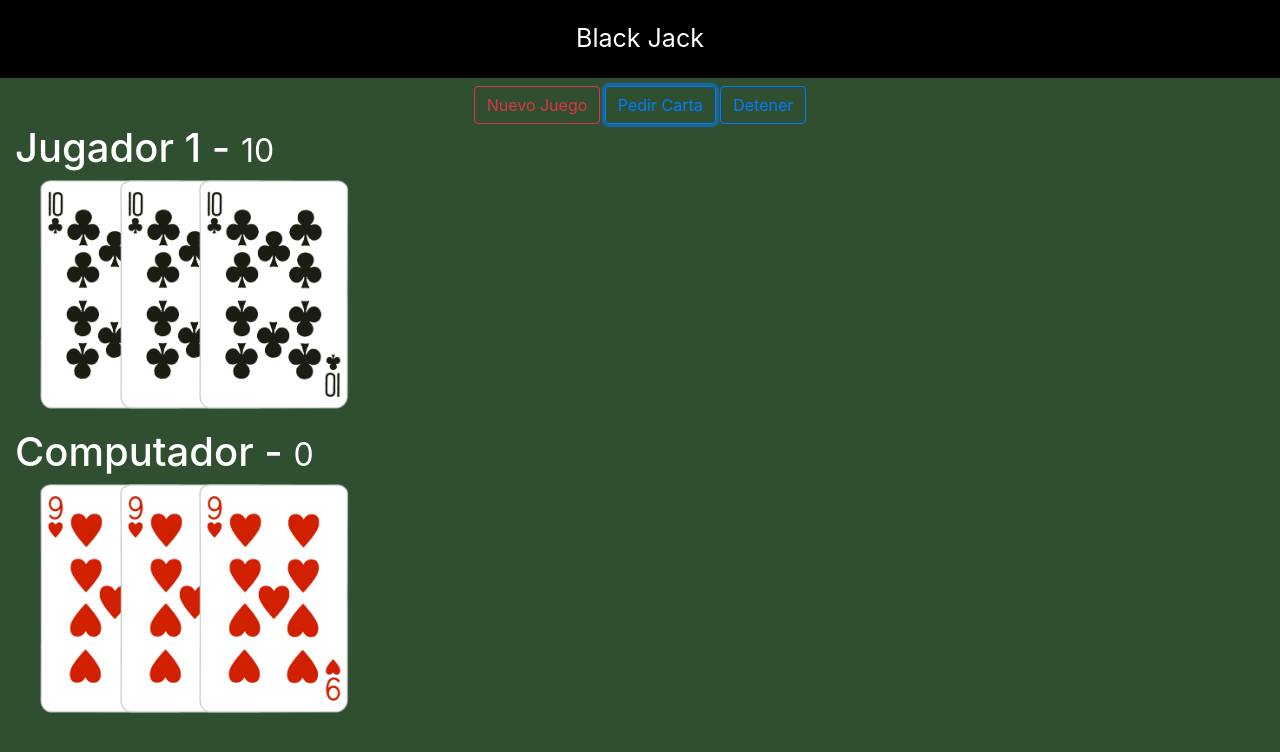
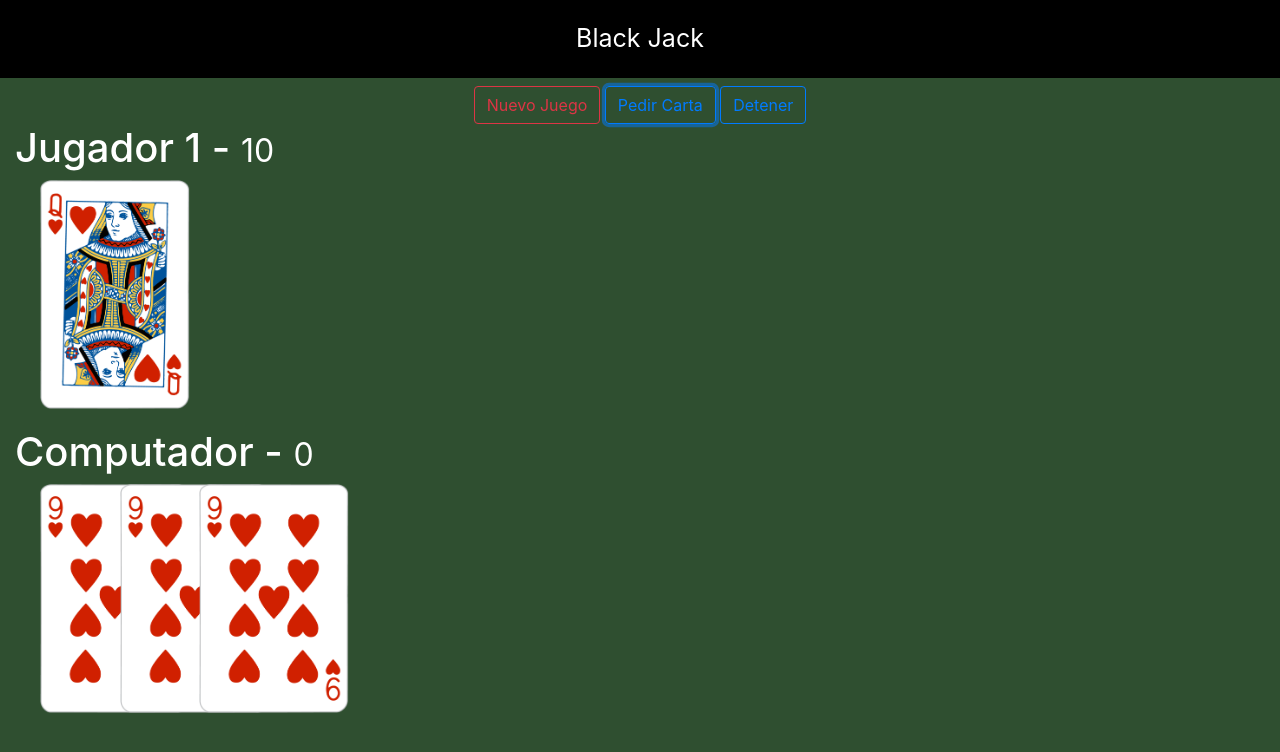
Before and after one commit to Nicole1707/black_jack_js, a plain HTML site: page index.html in a window 1280 px wide. Both pictures are taken after a click on the button "Pedir Carta". Drawn offline with nearby package versions, Linux system fonts and the light colour scheme.

Commit message:
continuacion

```diff
--- a/assets/js/juego.js
+++ b/assets/js/juego.js
@@ -1,16 +1,15 @@
 let deck = [];
 const types = ['C', 'D', 'H', 'S']
 const specials = ['A', 'J', 'Q', 'K'];
-let puntosJugador =0,
-puntosCompu =0;
+let puntosJugador = 0,
+    puntosCompu = 0;
 
 //Ref HTML
 
 const btnPedir = document.querySelector('#btnPedir');
 
 const puntosHTML = document.querySelectorAll('small');
-
-const divCartasJugador = document.querySelectorAll('jugador-cartas')
+const divCartasJugador = document.querySelector('#jugador-cartas')
 const crearDeck = () => {
     for (let i = 2; i <= 10; i++) {
         for (let type of types) {
@@ -60,10 +59,14 @@ const valorCarta = (carta) => {
 
 btnPedir.addEventListener('click', () => {
 
-    const carta =pedirCarta();
+    const carta = pedirCarta();
+
     puntosJugador = puntosJugador + valorCarta(carta);
     puntosHTML[0].innerText = puntosJugador;
 
+    const imgCarta = document.createElement('img');
+    imgCarta.src = `assets/cartas/${ carta }.png`;
+    imgCarta.classList.add('carta');
 
-    divCartasJugador.append()
+    divCartasJugador.append( imgCarta );
 })
--- a/index.html
+++ b/index.html
@@ -26,9 +26,9 @@
         <div class="col">
             <h1>Jugador 1 - <small></small></h1>
             <div id="jugador-cartas">
+                <!-- <img class="carta" src="assets/cartas/10C.png" alt="carta jugador">
                 <img class="carta" src="assets/cartas/10C.png" alt="carta jugador">
-                <img class="carta" src="assets/cartas/10C.png" alt="carta jugador">
-                <img class="carta" src="assets/cartas/10C.png" alt="carta jugador">
+                <img class="carta" src="assets/cartas/10C.png" alt="carta jugador"> -->
             </div>
         </div>
 
```
